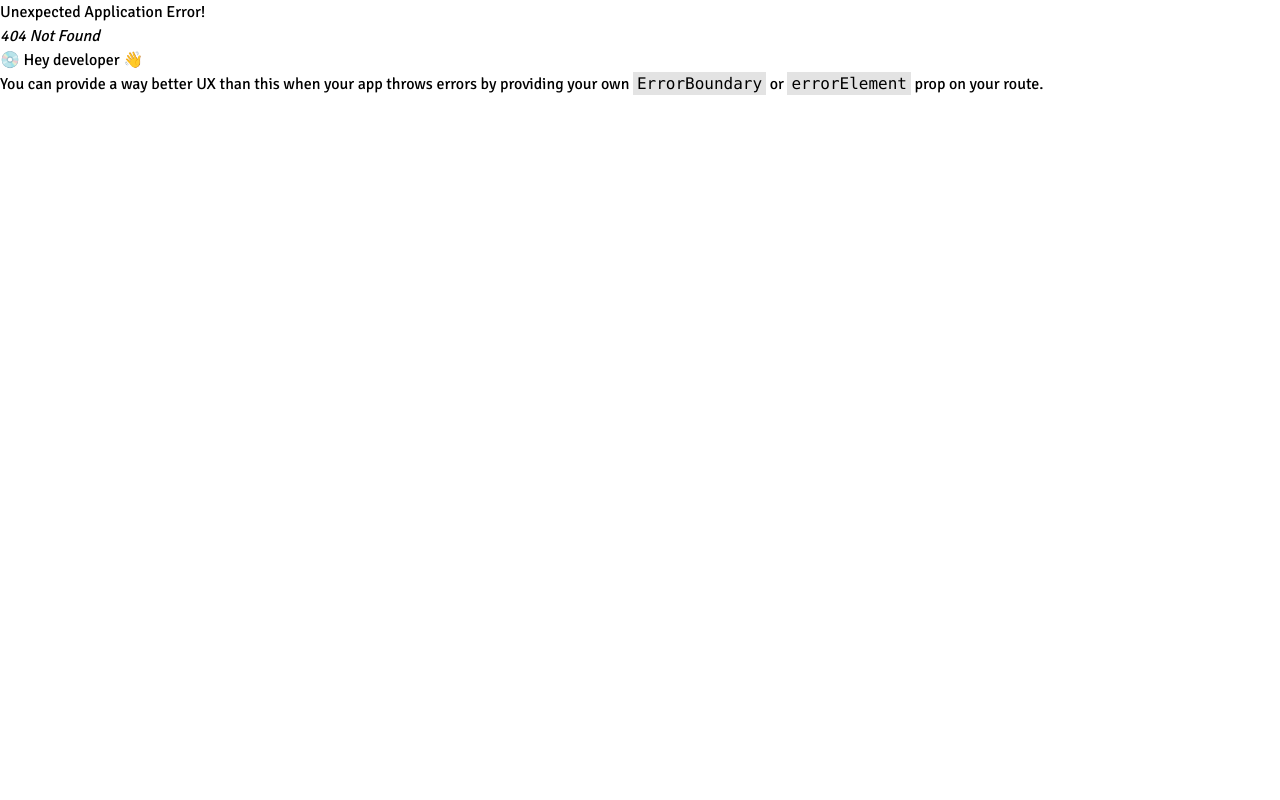
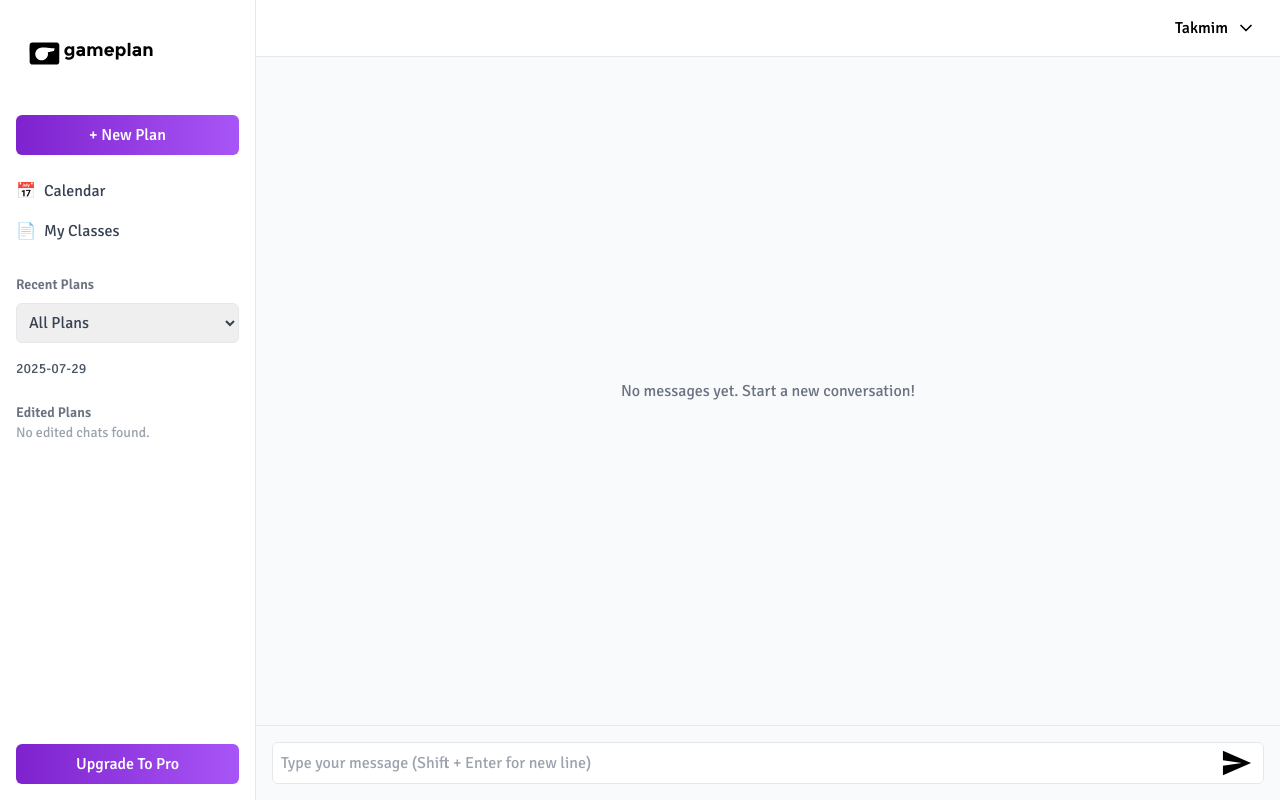
Before and after one commit to Takmim00/Game-plan, a React (Vite) app: page /dashboard in a window 1280 px wide. Before the commit this address had no page. Built offline with nearby package versions, Linux system fonts and the light colour scheme; a web font is replaced by a local one.

Commit message:
dashboard added and design

```diff
--- a/package.json
+++ b/package.json
@@ -11,6 +11,7 @@
   },
   "dependencies": {
     "axios": "^1.11.0",
+    "lucide-react": "^0.536.0",
     "react": "^19.1.0",
     "react-dom": "^19.1.0",
     "react-router-dom": "^7.7.1",
--- /dev/null
+++ b/src/component/Dashboard.jsx
@@ -0,0 +1,182 @@
+import { ChevronDown, LogOut, Menu, X } from "lucide-react";
+import { useState } from "react";
+import { Link } from "react-router-dom";
+
+export default function Dashboard() {
+  const [sidebarOpen, setSidebarOpen] = useState(false);
+  const [dropdownOpen, setDropdownOpen] = useState(false);
+
+  const handleLogout = () => {
+    alert("Logged out!");
+  };
+
+  return (
+    <div className="flex h-screen bg-gray-50">
+      <div
+        className={`fixed inset-y-0 left-0 z-40 w-64 bg-white border-r p-4 flex flex-col transform transition-transform duration-300
+        ${
+          sidebarOpen ? "translate-x-0" : "-translate-x-full"
+        } md:translate-x-0 md:static md:flex`}
+      >
+        <div className="flex items-center justify-between mb-6">
+          <div className="flex items-center space-x-2">
+            <Link href="/" className="flex-shrink-0">
+              <svg
+                xmlns="http://www.w3.org/2000/svg"
+                width="120"
+                height="60"
+                className="sm:w-[140px] sm:h-[70px] md:w-[150px] md:h-[75px]"
+                viewBox="0 0 1591 750"
+                fill="none"
+              >
+                <path
+                  d="M152.95 265.65C157.49 261.23 164.86 257.72 171.27 257.24H432.96C447.04 258.52 457.09 267.92 459.64 281.74L458.57 472.89C453.61 484.52 444.62 491.61 431.82 492.77H173.55C157.7 491.65 145.93 480.88 144.55 464.9C148.35 406.8 139.63 342.49 144.55 285.12C145.18 277.83 147.7 270.79 152.95 265.66V265.65ZM410.73 320.98C401.56 320.59 392.02 320.53 382.88 319.82C345.93 316.97 298.54 309.4 262.32 313.02C207.17 318.53 184.11 391.29 226.47 429.6C276.82 475.13 353.71 426.5 337.27 361.87L401.59 347.66L410.72 320.98H410.73Z"
+                  fill="black"
+                />
+                <path
+                  d="M784.35 299.37C787.05 300.2 785.85 307.17 786.07 309.61C799.02 297.43 817.27 293.12 832.09 305.09L842.34 316.44C857.29 292.9 898.87 290.73 912.5 316.8C913.52 318.75 916.84 326.85 916.84 328.38V401.74H888.41V337.48C888.41 336.99 885.46 330.67 884.81 329.7C877.32 318.4 860.25 321.76 853.8 332.44C853.35 333.18 850.87 339.36 850.87 339.75V401.74H822.44C823.37 396.11 821.51 390.58 821.26 385.3C820.52 370.1 822.96 352.13 821.31 337.48C819.33 319.87 801.31 318.28 791.16 330.08C789.9 331.54 786.05 337.18 786.05 338.62V401.74H757.62V299.38H784.35V299.37Z"
+                  fill="black"
+                />
+                <path
+                  d="M617.73 398.88C612.35 444.27 550.64 452.93 520.08 427.16L530.79 406.28C552.45 423.14 595.49 420.56 593.28 385.8C557.46 417.81 508.04 389.87 513.41 342.32C517.61 305.12 561.35 281.52 589.29 311.86V299.35H617.74V398.87L617.73 398.88ZM564.03 322.38C532.64 325.67 536 376.29 567.07 375.61C598.05 374.93 597.68 318.86 564.03 322.38Z"
+                  fill="black"
+                />
+                <path
+                  d="M1087.46 389.22V438.13H1059.03V301.08L1060.74 299.37H1087.47V309.6C1092.76 307.24 1096.65 303.26 1102.27 301.09C1122.76 293.19 1143.92 301.39 1155.49 319.49C1185.34 366.18 1133.91 432.39 1087.47 389.22H1087.46ZM1106.49 322.39C1101.15 323.29 1095.11 328.66 1092.19 333.11C1077.91 354.91 1096.76 389.71 1122.18 375.61C1145.96 362.42 1135.73 317.48 1106.49 322.39Z"
+                  fill="black"
+                />
+                <path
+                  d="M1038.55 360.78H965.76C969.21 383.51 1000.76 383.52 1015.08 369.96L1030.58 388.06C1015.96 398.97 1002.06 404.5 983.4 402.85C920.45 397.27 921.83 301.99 984.47 298.18C1022.83 295.85 1045.14 323.74 1038.55 360.79V360.78ZM1010.12 340.31C1007.48 314.38 970.32 316.97 965.76 340.31H1010.12Z"
+                  fill="black"
+                />
+                <path
+                  d="M731.47 401.73H705.88C702.75 399.02 704.62 394.11 704.16 390.36L696.11 397.65C667.55 415.85 626.34 387.08 642.52 354.3C646.06 347.13 660.67 338.04 668.34 338.04H701.32C705.04 338.04 701.5 328.67 700.13 326.72C691.51 314.35 666.58 324.24 656.38 330.73L643.9 312.54C663.92 295.23 714.99 289.61 727.74 317.31C728.38 318.7 731.45 327.64 731.45 328.38V401.74L731.47 401.73ZM701.38 357.66C691.95 360.72 668.86 353.16 668.11 368.35C667.38 383.03 696.77 383.39 701.95 368.23C702.66 366.15 704.56 358.23 701.38 357.66Z"
+                  fill="black"
+                />
+                <path
+                  d="M1326.3 401.73H1300.14V390.36C1288.11 402.52 1273.89 406.18 1257.45 400.64C1232.75 392.32 1225.09 356.62 1249.04 343.23C1251.12 342.07 1261.53 338.04 1263.18 338.04H1297.87C1298.62 311.96 1265.07 320.68 1251.8 331.2L1238.73 311.91C1259.99 296.58 1308.22 288.9 1322.37 316.39C1323.02 317.66 1326.31 325.58 1326.31 326.1V401.73H1326.3ZM1297.87 358.51H1271.14C1270.23 358.51 1265.27 361.86 1264.58 363.33C1257.03 379.49 1283.63 385.23 1293.92 373.33C1297.86 368.77 1298.37 364.39 1297.87 358.51Z"
+                  fill="black"
+                />
+                <path
+                  d="M1419.57 401.73C1417.69 380.92 1422.68 354.37 1418.16 334.33C1414.71 319.04 1396.72 316.51 1386.6 327.24C1385.12 328.8 1380.9 337.05 1380.9 338.6V401.72H1352.47V299.36H1380.9V309.59C1385.44 307.84 1388.36 303.98 1392.98 301.77C1419.29 289.22 1448 308.86 1448 337.46V400.01L1446.29 401.72H1419.56L1419.57 401.73Z"
+                  fill="black"
+                />
+                <path
+                  d="M1213.7 261.83H1185.27V401.72H1213.7V261.83Z"
+                  fill="black"
+                />
+              </svg>
+            </Link>
+          </div>
+
+          <button
+            className="md:hidden p-2"
+            onClick={() => setSidebarOpen(false)}
+          >
+            <X className="w-6 h-6" />
+          </button>
+        </div>
+        <button className="bg-gradient-to-r from-purple-700 to-purple-500 text-white rounded-md py-2 px-4 font-medium hover:opacity-90 transition">
+          + New Plan
+        </button>
+
+        <ul className="mt-6 space-y-4 text-gray-700">
+          <li className="flex items-center gap-2 cursor-pointer hover:text-purple-600">
+            <span>📅</span> Calendar
+          </li>
+          <li className="flex items-center gap-2 cursor-pointer hover:text-purple-600">
+            <span>📄</span> My Classes
+          </li>
+        </ul>
+
+        <div className="mt-8">
+          <h2 className="text-sm font-semibold text-gray-500">Recent Plans</h2>
+          <select className="mt-2 w-full border rounded-md text-gray-700 p-2 focus:outline-none">
+            <option>All Plans</option>
+            <option>Work</option>
+            <option>Personal</option>
+          </select>
+          <p className="mt-4 text-gray-600 text-sm">2025-07-29</p>
+        </div>
+
+        <div className="mt-6">
+          <h2 className="text-sm font-semibold text-gray-500">Edited Plans</h2>
+          <p className="text-gray-400 text-sm">No edited chats found.</p>
+        </div>
+
+        <button className="mt-auto bg-gradient-to-r from-purple-700 to-purple-500 text-white rounded-md py-2 px-4 font-medium hover:opacity-90 transition">
+          Upgrade To Pro
+        </button>
+      </div>
+
+      <div className="flex-1 flex flex-col">
+        <div className="flex justify-between items-center px-6 py-4 border-b bg-white relative">
+          {/* Mobile */}
+          <button
+            className="md:hidden p-2"
+            onClick={() => setSidebarOpen(true)}
+          >
+            <Menu className="w-6 h-6" />
+          </button>
+
+          <div className="ml-auto relative">
+            <button
+              className="flex items-center gap-2 cursor-pointer"
+              onClick={() => setDropdownOpen(!dropdownOpen)}
+            >
+              <span className="font-medium">Takmim</span>
+              <ChevronDown className="w-5 h-5" />
+            </button>
+
+            {/* Dropdown  */}
+            {dropdownOpen && (
+              <div className="absolute right-0 mt-2 w-40 bg-white shadow-lg rounded-md border">
+                <button
+                  onClick={handleLogout}
+                  className="w-full flex items-center gap-2 px-4 py-2 text-gray-700 hover:bg-gray-100"
+                >
+                  <LogOut className="w-4 h-4" />
+                  Logout
+                </button>
+              </div>
+            )}
+          </div>
+        </div>
+
+        {/* Chat Area */}
+        <div className="flex-1 flex flex-col justify-center items-center text-gray-500 px-4 text-center">
+          <p>No messages yet. Start a new conversation!</p>
+        </div>
+
+        {/* Message */}
+        <div className="p-4 border-t ">
+          <div className="flex items-center border rounded-md overflow-hidden">
+            <input
+              type="text"
+              placeholder="Type your message (Shift + Enter for new line)"
+              className="flex-1 p-2 outline-none"
+            />
+            <button
+              type="submit"
+              class="ml-4 p-3 rounded-full absolute right-4 cursor-pointer  "
+              disabled=""
+            >
+              <svg
+                stroke="currentColor"
+                fill="currentColor"
+                stroke-width="0"
+                viewBox="0 0 512 512"
+                class="text-3xl text-black "
+                height="1em"
+                width="1em"
+                xmlns="http://www.w3.org/2000/svg"
+              >
+                <path d="m16 464 480-208L16 48v160l320 48-320 48z"></path>
+              </svg>
+            </button>
+          </div>
+        </div>
+      </div>
+    </div>
+  );
+}
--- a/src/router/route.jsx
+++ b/src/router/route.jsx
@@ -4,6 +4,7 @@ import Main from "../layout/Main";
 import Home from "../pages/Home";
 import Login from "../component/Login";
 import SignUp from "../component/SignUp";
+import Dashboard from "../component/Dashboard";
 const router = createBrowserRouter([
   {
     path: "/",
@@ -22,6 +23,11 @@ const router = createBrowserRouter([
         element: <SignUp/>
       },
     ],
+
   },
+  {
+    path: "/dashboard",
+    element: <Dashboard/>
+  }
 ]);
 export default router;
```
Also changed, not shown: 1 other file (tests, documents, lock files or other folders).
